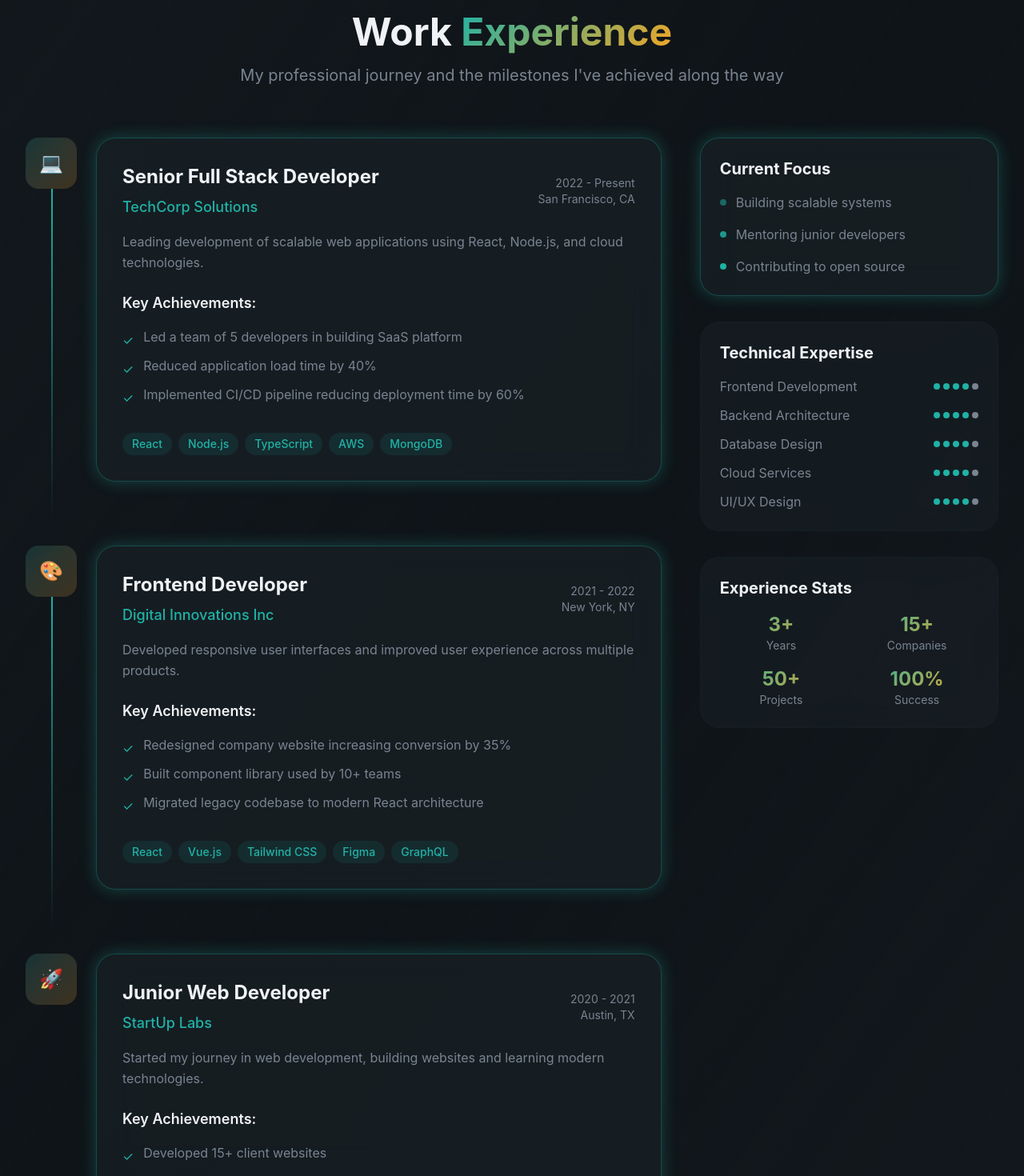
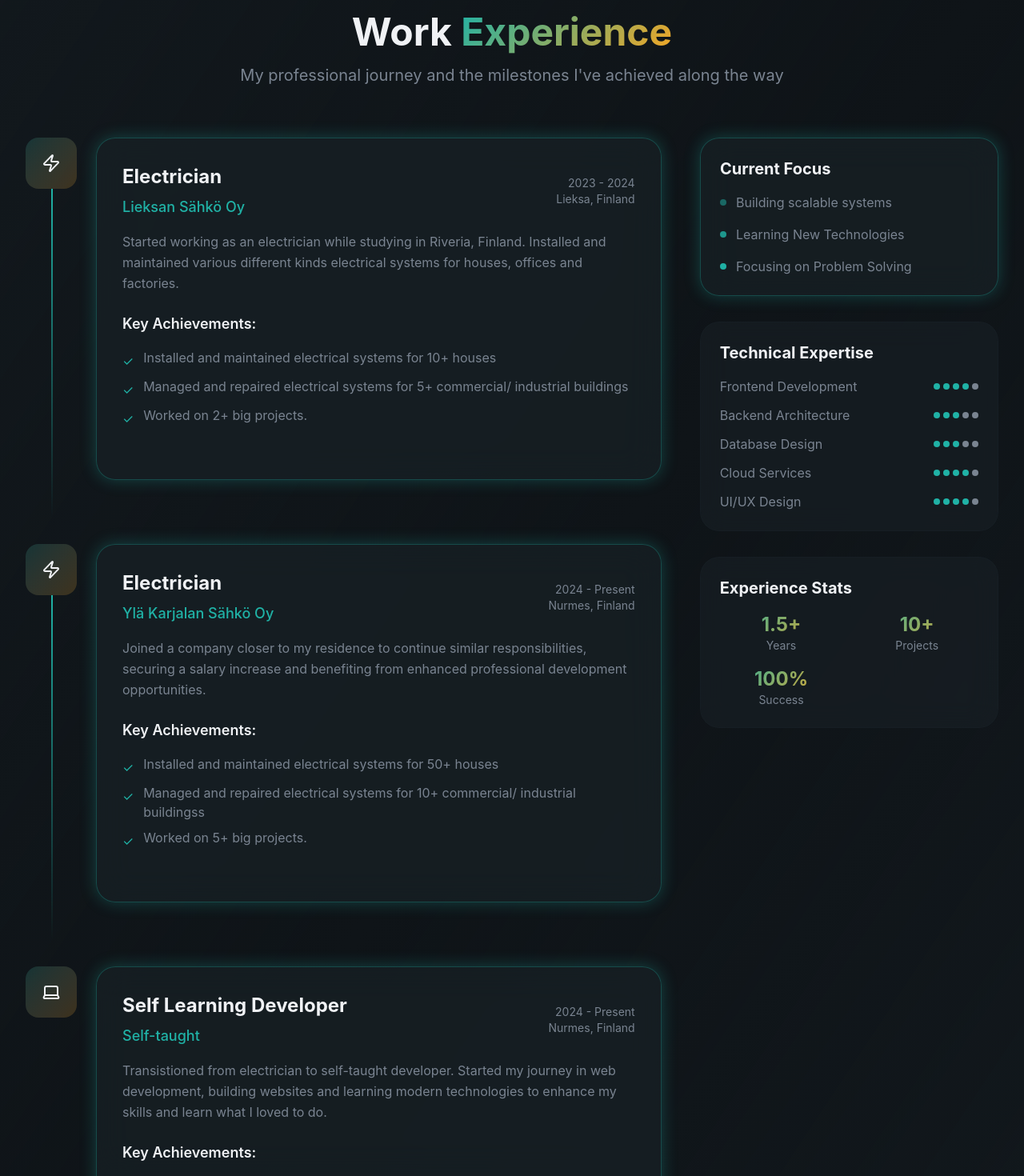
Before and after one commit to PrathamSawantCoder/simple_portfolio_website, a React (Vite) app: page / in a window 1280 px wide. Shown: the part 2237-3707 px from the top of the page at 80% size. Built offline with nearby package versions, Linux system fonts and the light colour scheme.

Commit message:
feat: update styles in CSS for improved readability and consistency, enhance About and Experience sections with new content and structure, and add interaction effects in Hero section

```diff
--- a/src/index.css
+++ b/src/index.css
@@ -46,13 +46,13 @@
     scroll-behavior: smooth;
   }
 
-  body{
+  body {
     background-color: var(--color-background);
     color: var(--color-foreground);
     font-family: "Inter", sans-serif;
   }
 
-  .font-serif{
+  .font-serif {
     font-family: "Playerfair Display", serif;
   }
 }
@@ -60,19 +60,19 @@
 @layer components {
   /* Glass morphism effects */
   .glass {
-    background-color: color-mix(in srgb,  var(--color-surface) 50%, transparent);
+    background-color: color-mix(in srgb, var(--color-surface) 50%, transparent);
     backdrop-filter: blur(16px);
     border: 1px solid color-mix(in srgb, var(--color-surface) 50%, transparent);
   }
 
   .glass-strong {
-    background-color: color-mix(in srgb,  var(--color-surface) 80%, transparent);
+    background-color: color-mix(in srgb, var(--color-surface) 80%, transparent);
     backdrop-filter: blur(24px);
     border: 1px solid color-mix(in srgb, var(--color-surface) 60%, transparent);
   }
 
   .glass-glow {
-    background-color: color-mix(in srgb,  var(--color-surface) 60%, transparent);
+    background-color: color-mix(in srgb, var(--color-surface) 60%, transparent);
     backdrop-filter: blur(20px);
     border: 1px solid color-mix(in srgb, var(--color-primary) 30%, transparent);
     box-shadow: var(--shadow-glow);
@@ -92,7 +92,8 @@
   }
 
   .animate-slide-right {
-    animation: slide-right var(--animation-duration) var(--animation-easing) both;
+    animation: slide-right var(--animation-duration) var(--animation-easing)
+      both;
   }
 
   .animate-scale-in {
@@ -125,11 +126,14 @@
   }
 
   .hover-scale {
-    transition: transform var(--animation-duration) var(--animation-easing);
+    transition:
+      transform 0.35s cubic-bezier(0.22, 1, 0.36, 1),
+      box-shadow 0.35s ease;
+    will-change: transform;
   }
 
   .hover-scale:hover {
-    transform: scale(1.05);
+    transform: scale(1.08);
   }
 
   .hover-glow {
@@ -144,8 +148,9 @@
   .scroll-reveal {
     opacity: 0;
     transform: translateY(50px);
-    transition: opacity var(--animation-duration) var(--animation-easing),
-                transform var(--animation-duration) var(--animation-easing);
+    transition:
+      opacity var(--animation-duration) var(--animation-easing),
+      transform var(--animation-duration) var(--animation-easing);
   }
 
   .scroll-reveal.revealed {
@@ -155,11 +160,19 @@
 
   /* Gradient backgrounds */
   .gradient-bg {
-    background: linear-gradient(135deg, var(--color-primary) 0%, var(--color-highlight) 100%);
+    background: linear-gradient(
+      135deg,
+      var(--color-primary) 0%,
+      var(--color-highlight) 100%
+    );
   }
 
   .gradient-text {
-    background: linear-gradient(135deg, var(--color-primary) 0%, var(--color-highlight) 100%);
+    background: linear-gradient(
+      135deg,
+      var(--color-primary) 0%,
+      var(--color-highlight) 100%
+    );
     -webkit-background-clip: text;
     -webkit-text-fill-color: transparent;
     background-clip: text;
@@ -282,7 +295,8 @@
   }
 
   @keyframes pulse-glow {
-    0%, 100% {
+    0%,
+    100% {
       box-shadow: var(--shadow-glow);
     }
     50% {
@@ -291,7 +305,8 @@
   }
 
   @keyframes float {
-    0%, 100% {
+    0%,
+    100% {
       transform: translateY(0px);
     }
     50% {
@@ -300,10 +315,12 @@
   }
 
   @keyframes blink {
-    0%, 50% {
+    0%,
+    50% {
       opacity: 1;
     }
-    51%, 100% {
+    51%,
+    100% {
       opacity: 0;
     }
   }
@@ -327,18 +344,51 @@
     animation: scroll-indicator 1.5s infinite;
   }
 
-
-
-@keyframes subtleBounce {
-  0% { transform: translateY(0); opacity: 0.8; }
-  10% { transform: translateY(-2px); opacity: 1; }
-  40% { transform: translateY(-2px); opacity: 1; }
-  50% { transform: translateY(0); opacity: 0.8; }
-  100% { transform: translateY(0); opacity: 0.8; }
-}
+  @keyframes subtleBounce {
+    0% {
+      transform: translateY(0);
+      opacity: 0.8;
+    }
+    10% {
+      transform: translateY(-2px);
+      opacity: 1;
+    }
+    40% {
+      transform: translateY(-2px);
+      opacity: 1;
+    }
+    50% {
+      transform: translateY(0);
+      opacity: 0.8;
+    }
+    100% {
+      transform: translateY(0);
+      opacity: 0.8;
+    }
+  }
 
   .animate-subtle-bounce {
     animation: bounce 6s ease-out infinite;
   }
 
+  @keyframes tilt-shaking {
+    0% {
+      transform: rotate(0deg);
+    }
+    25% {
+      transform: rotate(5deg);
+    }
+    50% {
+      transform: rotate(0eg);
+    }
+    75% {
+      transform: rotate(-5deg);
+    }
+    100% {
+      transform: rotate(0deg);
+    }
+  }
+  .tilt-shaking:hover {
+    animation: tilt-shaking 1s ease-in-out infinite;
+  }
 }
--- a/src/sections/Experience.jsx
+++ b/src/sections/Experience.jsx
@@ -1,105 +1,155 @@
-import { useState, useEffect, useRef } from 'react'
+import { useState, useEffect, useRef } from "react";
+import { Laptop, Zap } from "lucide-react";
 
-const Experience = () => {
-  const [isVisible, setIsVisible] = useState(false)
-  const [activeIndex, setActiveIndex] = useState(0)
-  const experienceRef = useRef(null)
 
 const experiences = [
     {
       id: 1,
-      period: '2022 - Present',
-      title: 'Senior Full Stack Developer',
-      company: 'TechCorp Solutions',
-      location: 'San Francisco, CA',
-      description: 'Leading development of scalable web applications using React, Node.js, and cloud technologies.',
+      period: "2023 - 2024",
+      title: "Electrician",
+      company: "Lieksan Sähkö Oy",
+      companyLink: "https://www.lieksansahko.fi/",
+      location: "Lieksa, Finland",
+      description:
+        "Started working as an electrician while studying in Riveria, Finland. Installed and maintained various different kinds electrical systems for houses, offices and factories.",
       achievements: [
-        'Led a team of 5 developers in building SaaS platform',
-        'Reduced application load time by 40%',
-        'Implemented CI/CD pipeline reducing deployment time by 60%'
+        "Installed and maintained electrical systems for 10+ houses",
+        "Managed and repaired electrical systems for 5+ commercial/ industrial buildings",
+        "Worked on 2+ big projects. ",
       ],
-      technologies: ['React', 'Node.js', 'TypeScript', 'AWS', 'MongoDB'],
-      icon: '💻'
+      technologies: [],
+      icon: Zap,
     },
     {
       id: 2,
-      period: '2021 - 2022',
-      title: 'Frontend Developer',
-      company: 'Digital Innovations Inc',
-      location: 'New York, NY',
-      description: 'Developed responsive user interfaces and improved user experience across multiple products.',
+      period: "2024 - Present",
+      title: "Electrician",
+      company: "Ylä Karjalan Sähkö Oy",
+      companyLink: "https://www.ylakarjalansahko.fi/",
+      location: "Nurmes, Finland",
+      description:
+        "Joined a company closer to my residence to continue similar responsibilities, securing a salary increase and benefiting from enhanced professional development opportunities.",
       achievements: [
-        'Redesigned company website increasing conversion by 35%',
-        'Built component library used by 10+ teams',
-        'Migrated legacy codebase to modern React architecture'
+        "Installed and maintained electrical systems for 50+ houses",
+        "Managed and repaired electrical systems for 10+ commercial/ industrial buildingss",
+        "Worked on 5+ big projects. ",
       ],
-      technologies: ['React', 'Vue.js', 'Tailwind CSS', 'Figma', 'GraphQL'],
-      icon: '🎨'
+      technologies: [],
+      icon: Zap,
     },
     {
       id: 3,
-      period: '2020 - 2021',
-      title: 'Junior Web Developer',
-      company: 'StartUp Labs',
-      location: 'Austin, TX',
-      description: 'Started my journey in web development, building websites and learning modern technologies.',
+      period: "2024 - Present",
+      title: "Self Learning Developer",
+      company: "Self-taught",
+      companyLink: "#",
+      location: "Nurmes, Finland",
+      description:
+        "Transistioned from electrician to self-taught developer. Started my journey in web development, building websites and learning modern technologies to enhance my skills and learn what I loved to do.",
       achievements: [
-        'Developed 15+ client websites',
-        'Learned and implemented modern JavaScript frameworks',
-        'Collaborated with design team to create pixel-perfect implementations'
+        "Developed 5+ self-taught websites",
+        "Learned and implemented modern JavaScript frameworks",
+        "Collaborated with AI tools to enhance my learning experience",
+        "Working on 2+ big SAAS projects.",
       ],
-      technologies: ['HTML', 'CSS', 'JavaScript', 'Bootstrap', 'PHP'],
-      icon: '🚀'
-    }
-  ]
+      technologies: [
+        "HTML",
+        "CSS",
+        "JavaScript",
+        "React",
+        "Python",
+        "Node.js",
+        "MongoDB",
+        "Tailwind CSS",
+        "Git",
+      ],
+      icon: Laptop,
+    },
+  ];
+
+  const skills = [
+    {name: "Frontend Development", level: 4},
+    {name: "Backend Architecture", level: 3},
+    {name: "Database Design", level: 3},
+    {name: "Cloud Services", level: 4},
+    {name: "UI/UX Design", level: 4},
+  ];
+
+const Experience = () => {
+  const [isVisible, setIsVisible] = useState(false);
+  const [activeIndex, setActiveIndex] = useState(0);
+  const experienceRef = useRef(null);
+  const MAX_LEVEL = 5;
+
+
 
   useEffect(() => {
     const observer = new IntersectionObserver(
       ([entry]) => {
-        setIsVisible(entry.isIntersecting)
+        setIsVisible(entry.isIntersecting);
       },
-      { threshold: 0.1 }
-    )
+      { threshold: 0.1 },
+    );
 
     if (experienceRef.current) {
-      observer.observe(experienceRef.current)
+      observer.observe(experienceRef.current);
     }
 
     return () => {
       if (experienceRef.current) {
-        observer.unobserve(experienceRef.current)
+        observer.unobserve(experienceRef.current);
       }
-    }
-  }, [])
+    };
+  }, []);
 
   useEffect(() => {
     if (isVisible) {
       const interval = setInterval(() => {
-        setActiveIndex((prev) => (prev + 1) % experiences.length)
-      }, 5000)
-      return () => clearInterval(interval)
+        setActiveIndex((prev) => (prev + 1) % experiences.length);
+      }, 5000);
+      return () => clearInterval(interval);
     }
-  }, [isVisible, experiences.length])
+  }, [isVisible, experiences.length]);
 
   return (
-    <section id="experience" ref={experienceRef} className="section bg-linear-to-br from-surface/30 via-background to-surface/30">
+    <section
+      id="experience"
+      ref={experienceRef}
+      className="section bg-linear-to-br from-surface/30 via-background to-surface/30"
+    >
       <div className="container">
         <div className="text-center mb-16 scroll-reveal">
           <h2 className="text-4xl lg:text-5xl font-bold mb-4">
             Work <span className="gradient-text">Experience</span>
           </h2>
           <p className="text-xl text-muted-foreground max-w-3xl mx-auto">
-            My professional journey and the milestones I've achieved along the way
+            My professional journey and the milestones I've achieved along the
+            way
           </p>
         </div>
 
         <div className="grid lg:grid-cols-3 gap-12 items-start">
           {/* Timeline */}
           <div className="lg:col-span-2 space-y-8">
-            {experiences.map((experience, index) => (
+            {experiences.map(
+              (
+                {
+                  icon: Icon,
+                  id,
+                  title,
+                  company,
+                  companyLink,
+                  location,
+                  period,
+                  description,
+                  achievements,
+                  technologies,
+                },
+                index,
+              ) => (
                 <div
-                key={experience.id}
-                className={`relative scroll-reveal ${index < experiences.length - 1 ? 'pb-12' : ''}`}
+                  key={id}
+                  className={`relative scroll-reveal ${index < experiences.length - 1 ? "pb-12" : ""}`}
                   style={{ transitionDelay: `${index * 0.2}s` }}
                 >
                   {/* Timeline line */}
@@ -110,43 +160,64 @@ const Experience = () => {
                   {/* Timeline dot */}
                   <div className="relative flex items-start gap-6">
                     <div className="shrink-0 w-16 h-16 bg-linear-to-br from-primary/20 to-highlight/20 rounded-2xl flex items-center justify-center z-10 hover-scale">
-                    <span className="text-2xl">{experience.icon}</span>
+                      <span className="text-2xl">
+                        <Icon />
+                      </span>
                     </div>
 
                     <div className="flex-1">
                       <div className="glass-glow rounded-3xl p-8 hover-lift">
                         <div className="flex flex-col sm:flex-row sm:items-center sm:justify-between mb-4">
                           <div>
-                          <h3 className="text-2xl font-bold mb-2">{experience.title}</h3>
-                          <p className="text-lg text-primary font-medium">{experience.company}</p>
+                            <h3 className="text-2xl font-bold mb-2">{title}</h3>
+                            <a
+                              className="text-lg text-primary font-medium"
+                              href={companyLink}
+                              target="_blank"
+                            >
+                              {company}
+                            </a>
                           </div>
                           <div className="text-right mt-2 sm:mt-0">
-                          <p className="text-sm text-muted-foreground">{experience.period}</p>
-                          <p className="text-sm text-muted-foreground">{experience.location}</p>
+                            <p className="text-sm text-muted-foreground">
+                              {period}
+                            </p>
+                            <p className="text-sm text-muted-foreground">
+                              {location}
+                            </p>
                           </div>
                         </div>
 
                         <p className="text-muted-foreground mb-6 leading-relaxed">
-                        {experience.description}
+                          {description}
                         </p>
 
                         <div className="space-y-4">
-                        <h4 className="font-semibold text-lg">Key Achievements:</h4>
+                          <h4 className="font-semibold text-lg">
+                            Key Achievements:
+                          </h4>
                           <ul className="space-y-2">
-                          {experience.achievements.map((achievement, achIndex) => (
-                            <li key={achIndex} className="flex items-start gap-3">
+                            {achievements.map((achievement, achIndex) => (
+                              <li
+                                key={achIndex}
+                                className="flex items-start gap-3"
+                              >
                                 <span className="text-primary mt-1">✓</span>
-                              <span className="text-muted-foreground">{achievement}</span>
+                                <span className="text-muted-foreground">
+                                  {achievement}
+                                </span>
                               </li>
                             ))}
                           </ul>
 
                           <div className="flex flex-wrap gap-2 pt-4">
-                          {experience.technologies.map((tech, techIndex) => (
+                            {technologies.map((tech, techIndex) => (
                               <span
                                 key={tech}
                                 className="px-3 py-1 bg-primary/10 text-primary rounded-full text-sm font-medium hover:bg-primary/20 transition-colors duration-300"
-                              style={{ transitionDelay: `${techIndex * 0.05}s` }}
+                                style={{
+                                  transitionDelay: `${techIndex * 0.05}s`,
+                                }}
                               >
                                 {tech}
                               </span>
@@ -157,7 +228,8 @@ const Experience = () => {
                     </div>
                   </div>
                 </div>
-            ))}
+              ),
+            )}
           </div>
 
           {/* Sidebar */}
@@ -169,15 +241,27 @@ const Experience = () => {
                 <div className="space-y-4">
                   <div className="flex items-center gap-3">
                     <div className="w-2 h-2 bg-primary rounded-full animate-pulse" />
-                    <span className="text-muted-foreground">Building scalable systems</span>
+                    <span className="text-muted-foreground">
+                      Building scalable systems
+                    </span>
                   </div>
                   <div className="flex items-center gap-3">
-                    <div className="w-2 h-2 bg-primary rounded-full animate-pulse" style={{ animationDelay: '0.5s' }} />
-                    <span className="text-muted-foreground">Mentoring junior developers</span>
+                    <div
+                      className="w-2 h-2 bg-primary rounded-full animate-pulse"
+                      style={{ animationDelay: "0.5s" }}
+                    />
+                    <span className="text-muted-foreground">
+                      Learning New Technologies
+                    </span>
                   </div>
                   <div className="flex items-center gap-3">
-                    <div className="w-2 h-2 bg-primary rounded-full animate-pulse" style={{ animationDelay: '1s' }} />
-                    <span className="text-muted-foreground">Contributing to open source</span>
+                    <div
+                      className="w-2 h-2 bg-primary rounded-full animate-pulse"
+                      style={{ animationDelay: "1s" }}
+                    />
+                    <span className="text-muted-foreground">
+                      Focusing on Problem Solving
+                    </span>
                   </div>
                 </div>
               </div>
@@ -188,14 +272,17 @@ const Experience = () => {
               <div className="glass rounded-3xl p-6">
                 <h3 className="text-xl font-bold mb-4">Technical Expertise</h3>
                 <div className="space-y-3">
-                  {['Frontend Development', 'Backend Architecture', 'Database Design', 'Cloud Services', 'UI/UX Design'].map((skill, index) => (
-                    <div key={skill} className="flex items-center justify-between">
-                      <span className="text-muted-foreground">{skill}</span>
+                  {skills.map(({name, level}, index) => (
+                    <div
+                      key={name}
+                      className="flex items-center justify-between"
+                    >
+                      <span className="text-muted-foreground">{name}</span>
                       <div className="flex gap-1">
-                        {[...Array(5)].map((_, i) => (
+                        {[...Array.from({ length: MAX_LEVEL} )].map((_, i) => (
                           <div
                             key={i}
-                            className={`w-2 h-2 rounded-full ${i < 4 ? 'bg-primary' : 'bg-muted-foreground'}`}
+                            className={`w-2 h-2 rounded-full ${i < level ? "bg-primary" : "bg-muted-foreground"}`}
                             style={{ transitionDelay: `${index * 0.1}s` }}
                           />
                         ))}
@@ -212,16 +299,18 @@ const Experience = () => {
                 <h3 className="text-xl font-bold mb-4">Experience Stats</h3>
                 <div className="grid grid-cols-2 gap-4">
                   <div className="text-center">
-                    <div className="text-2xl font-bold gradient-text">3+</div>
+                    <div className="text-2xl font-bold gradient-text">1.5+</div>
                     <div className="text-sm text-muted-foreground">Years</div>
                   </div>
-                  <div className="text-center">
+                  {/* <div className="text-center">
                     <div className="text-2xl font-bold gradient-text">15+</div>
                     <div className="text-sm text-muted-foreground">Companies</div>
+                  </div> */}
+                  <div className="text-center">
+                    <div className="text-2xl font-bold gradient-text">10+</div>
+                    <div className="text-sm text-muted-foreground">
+                      Projects
                     </div>
-                  <div className="text-center">
-                    <div className="text-2xl font-bold gradient-text">50+</div>
-                    <div className="text-sm text-muted-foreground">Projects</div>
                   </div>
                   <div className="text-center">
                     <div className="text-2xl font-bold gradient-text">100%</div>
@@ -234,7 +323,7 @@ const Experience = () => {
         </div>
       </div>
     </section>
-  )
-}
+  );
+};
 
-export default Experience
+export default Experience;
--- a/src/sections/Hero.jsx
+++ b/src/sections/Hero.jsx
@@ -103,6 +103,7 @@ const Hero = () => {
                 size="lg"
                 variant="outline"
                 className="hover-lift px-8 py-4 text-lg"
+                onClick={() => scrollToSection("projects")}
               >
                 View My Work
               </Button>
@@ -172,10 +173,10 @@ const Hero = () => {
                   <a
                     key={label}
                     href={href}
-                    className="w-10 h-10 bg-surface rounded-full flex items-center justify-center hover:bg-primary hover:text-white transition-all duration-300 hover-scale"
+                    className="w-10 h-10 bg-surface rounded-full flex items-center justify-center hover:bg-primary hover:text-secondary transition-colors duration-300 hover-scale "
                     style={{ transitionDelay: `${index * 0.1}s` }}
                   >
-                    <Icon />
+                    <Icon className= "tilt-shaking"/>
                   </a>
                 ))}
               </div>
```
Also changed, not shown: src/sections/About.jsx (+11 -6 lines). Lines whose indentation alone changed are shown as unchanged.
